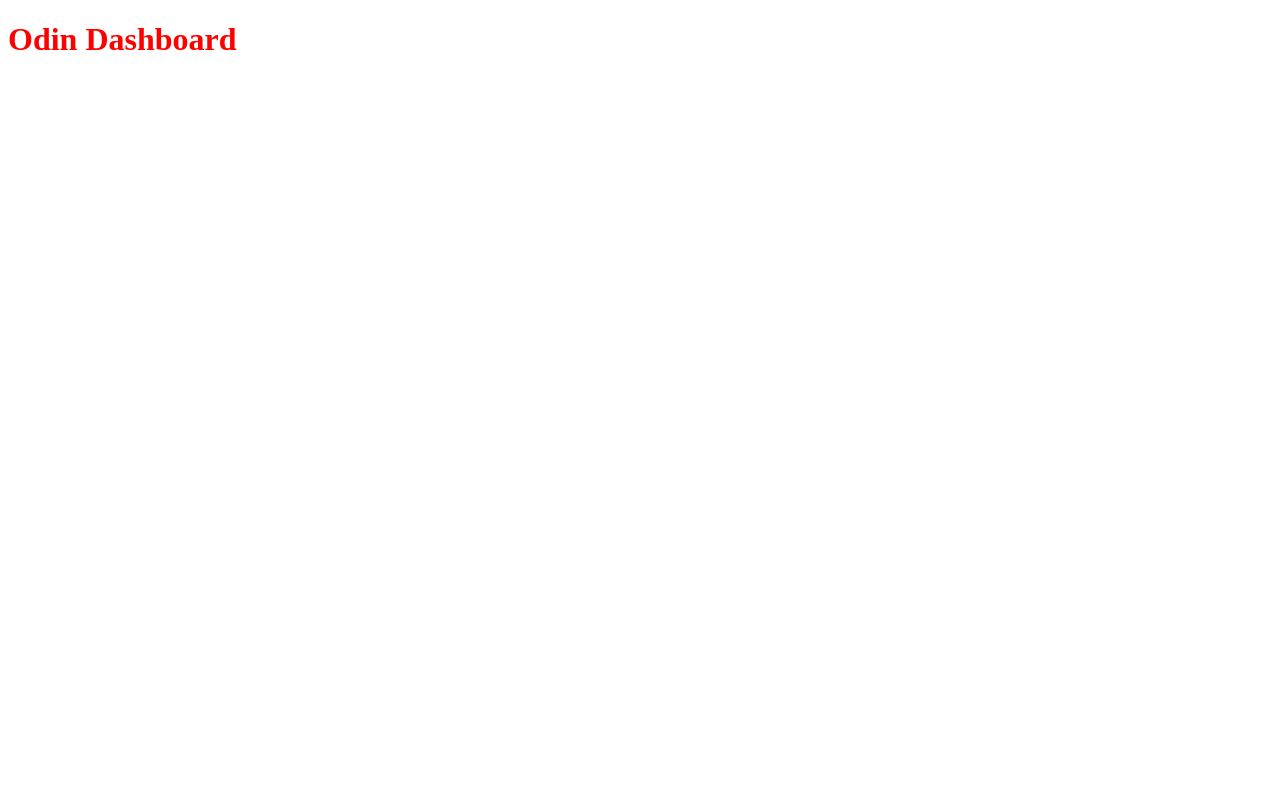
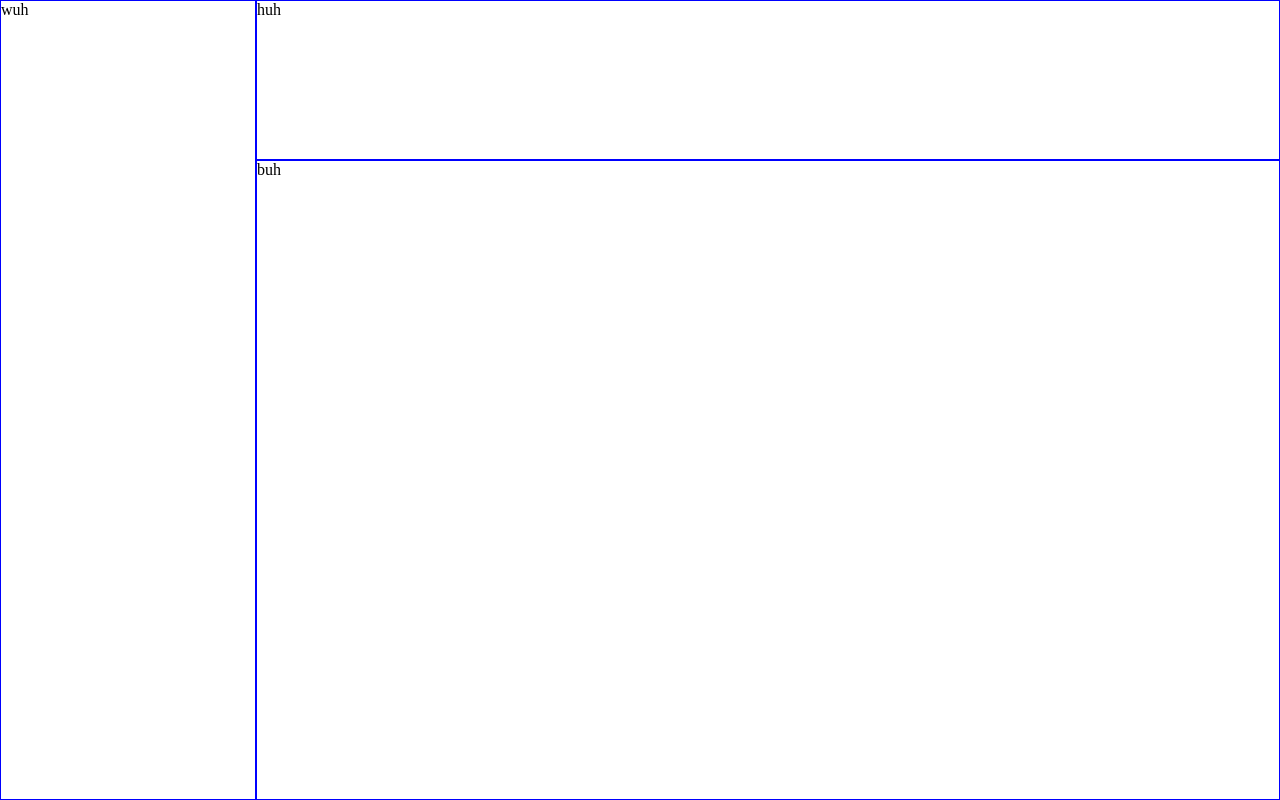
Before and after one commit to brocklee900/odinDashboard, a plain HTML site: page index.html in a window 1280 px wide. Drawn offline with Linux system fonts and the light colour scheme.

Commit message:
Add grid separators for the three main sections

```diff
--- a/index.html
+++ b/index.html
@@ -9,8 +9,16 @@
     </head>
 
     <body>
-        <h1>Odin Dashboard</h1>
-
+        <div class="sidebar">
+            wuh
+        </div>
+        <div class="header">
+            huh
+        </div>
+        <div class="content">
+            buh
+        </div>
         <script src="./script.js"></script>
     </body>
+
 </html>
--- a/styles.css
+++ b/styles.css
@@ -1,3 +1,33 @@
-h1 {
-    color: red;
+* {
+    box-sizing: border-box;
+    padding: 0px;
+    margin: 0px;
 }
+
+body {
+    display: grid;
+    grid-template-rows: repeat(10, 1fr);
+    grid-template-columns: repeat(5, 1fr);
+
+    height: 100vh;
+    width: 100vw;
+}
+
+body > * {
+    border: 1px solid blue;
+}
+
+.sidebar {
+    grid-row: 1 / 11;
+    grid-column: 1 / 2;
+}
+
+.header {
+    grid-row: 1 / 3;
+    grid-column: 2 / 6;
+}
+
+.content {
+    grid-row: 3 / 11;
+    grid-column: 2 / 6;
+}
```
